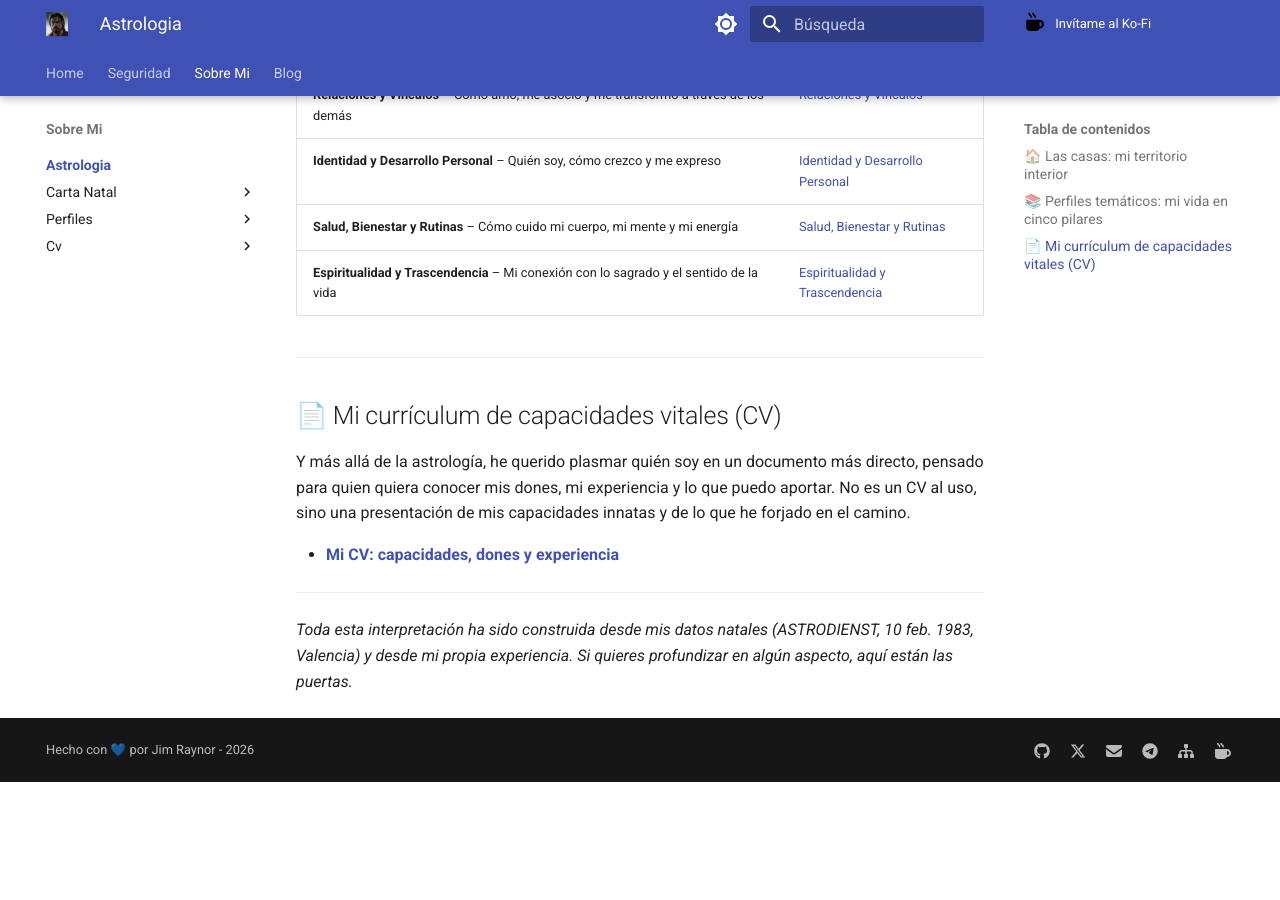
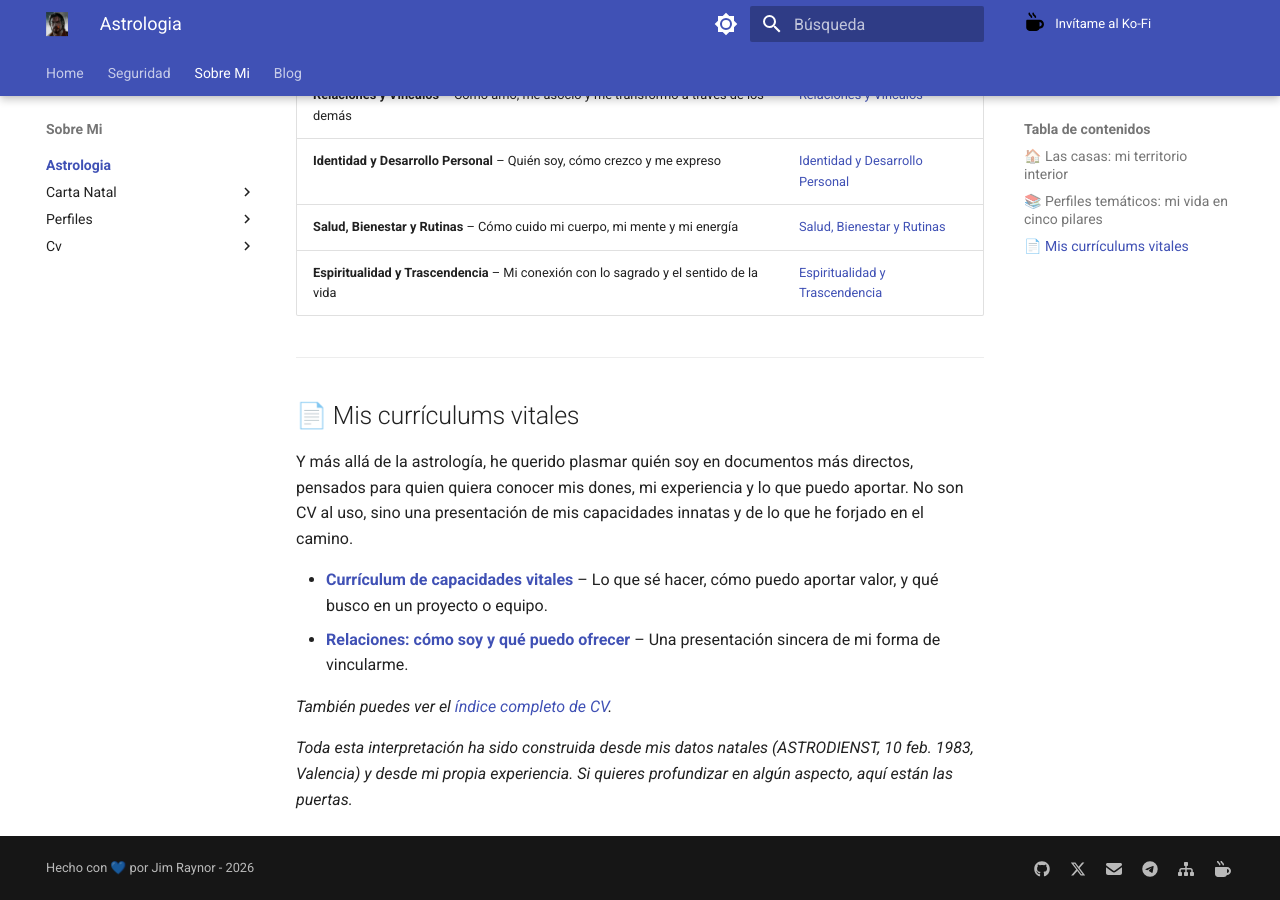
Before and after one commit to jimraynor88/blog, an MkDocs documentation site: the page built from docs/Sobre_Mi/Astrologia/index.md, in a window 1280 px wide and 900 px high, scrolled down 1272 px. Built offline with MkDocs 1.6.1 and Material for MkDocs 9.7.7, drawn with Linux system fonts in a browser that asks for light colours; before the commit the page ends 2054 px from its top, so only the background shows below that.

Commit message:
Update index.md

```diff
--- a/docs/Sobre_Mi/Astrologia/index.md
+++ b/docs/Sobre_Mi/Astrologia/index.md
@@ -37,12 +37,13 @@ Si prefieres una lectura más transversal, aquí he reunido los aspectos de mi c
 
 ---
 
-## 📄 Mi currículum de capacidades vitales (CV)
+## 📄 Mis currículums vitales
 
-Y más allá de la astrología, he querido plasmar quién soy en un documento más directo, pensado para quien quiera conocer mis dones, mi experiencia y lo que puedo aportar. No es un CV al uso, sino una presentación de mis capacidades innatas y de lo que he forjado en el camino.
+Y más allá de la astrología, he querido plasmar quién soy en documentos más directos, pensados para quien quiera conocer mis dones, mi experiencia y lo que puedo aportar. No son CV al uso, sino una presentación de mis capacidades innatas y de lo que he forjado en el camino.
 
-- **[Mi CV: capacidades, dones y experiencia](/mis_cv/)**
+- **[Currículum de capacidades vitales](cv/mis_cv.md)** – Lo que sé hacer, cómo puedo aportar valor, y qué busco en un proyecto o equipo.
+- **[Relaciones: cómo soy y qué puedo ofrecer](cv/Relaciones_Como_Soy.md)** – Una presentación sincera de mi forma de vincularme.
 
----
+*También puedes ver el [índice completo de CV](cv/).*
 
 *Toda esta interpretación ha sido construida desde mis datos natales (ASTRODIENST, 10 feb. 1983, Valencia) y desde mi propia experiencia. Si quieres profundizar en algún aspecto, aquí están las puertas.*
```
